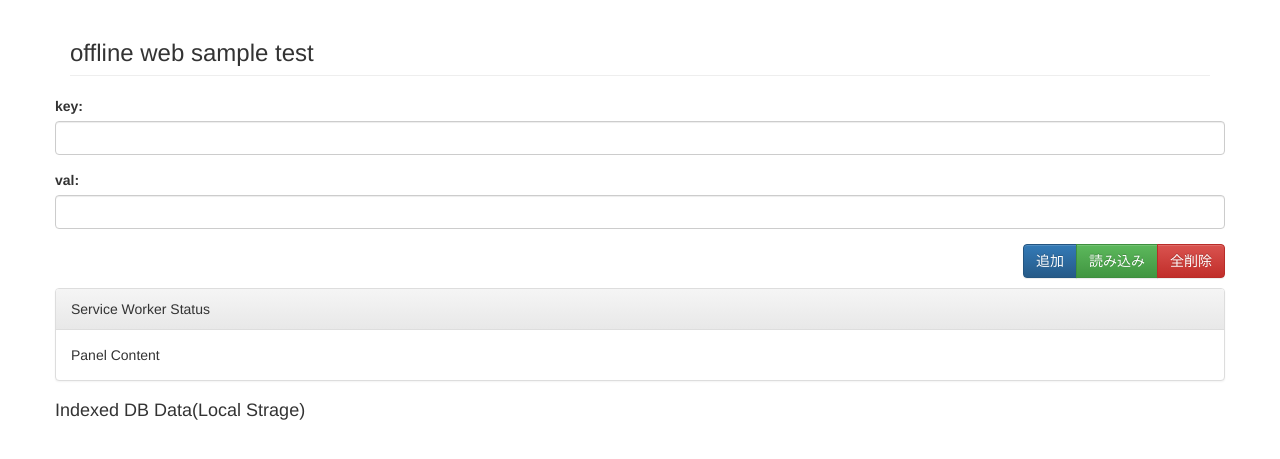
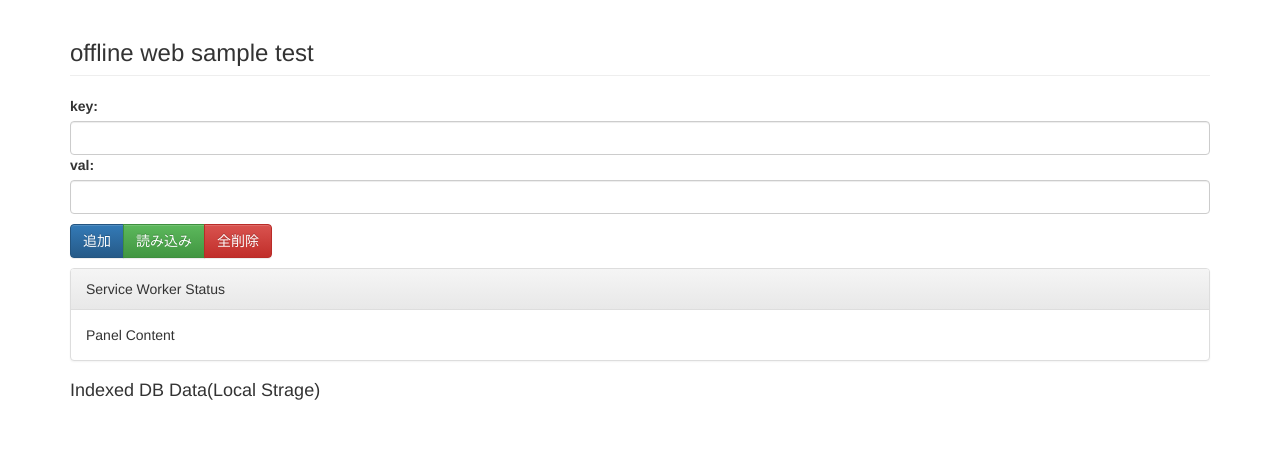
Before and after one commit to subaaaaaa/subapp, a Django app: page / in a window 1280 px wide. Shown: the top 459 px of the page. Run offline with Django 3.2, Linux system fonts and the light colour scheme; some libraries are stand-ins or nearby versions.

Commit message:
design bootstrap

```diff
--- a/memo.txt
+++ b/memo.txt
@@ -125,3 +125,7 @@
 cat ~/.ssh/id_rsa.pub
 
 git@github.com:subaaaaaa/subapp.git
+
+git reset --hard HEAD
+
+sudo service postgresql start
--- a/offline/templates/offline/base.html
+++ b/offline/templates/offline/base.html
@@ -1,6 +1,6 @@
 {% load staticfiles %}
 <!DOCTYPE html>
-<html lang="{{ LANGUAGE_CODE|default:"en-us" }}" {% block html_attr %}{% endblock %}>
+<html lang="{{ LANGUAGE_CODE|default:"ja" }}" {% block html_attr %}{% endblock %}>
     <head>
         <meta charset="UTF-8">
         <title>
--- a/offline/templates/offline/customer_list.html
+++ b/offline/templates/offline/customer_list.html
@@ -9,19 +9,21 @@
 {% endblock %}
 
 {% block content %}
+<div class="row">
+  <div class="col-sm-12">
+
     <h3 class="page-header">offline web sample test</h3>
+
     <form>
       <div class="row">
-    <div class="form-group">
+          <div class="col-sm-12">
             <label>key:</label><input type="text" id="key" size="30" maxlength="20" class="form-control">
-    </div>
-    <div class="form-group">
             <label>val:</label><input type="text" id="val" size="30" maxlength="20" class="form-control">
           </div>
       </div>
 
-  <div class="row">
-    <div class="pull-right">
+      <div class="row" style="margin-top:10px">
+        <div class="col-sm-12 pull-right">
           <div class="btn-group" role="group" aria-label="Basic example">
             <button id="add" type="button" class="btn btn-primary">追加</button>
             <button id="read" type="button" class="btn btn-success">読み込み</button>
@@ -31,6 +33,7 @@
       </div>
 
       <div class="row" style="margin-top:10px">
+        <div class="col-sm-12">
           <div class="panel panel-default">
             <div class="panel-heading">Service Worker Status</div>
             <div class="panel-body" id="log">Panel Content</div>
@@ -38,6 +41,9 @@
           <h4>Indexed DB Data(Local Strage)</h4>
           <ul class="list-group" id="list"></ul>
         </div>
+      </div>
     </form>
+  </div>
+</div>
 
 {% endblock content %}
```
Lines whose indentation alone changed are shown as unchanged.
